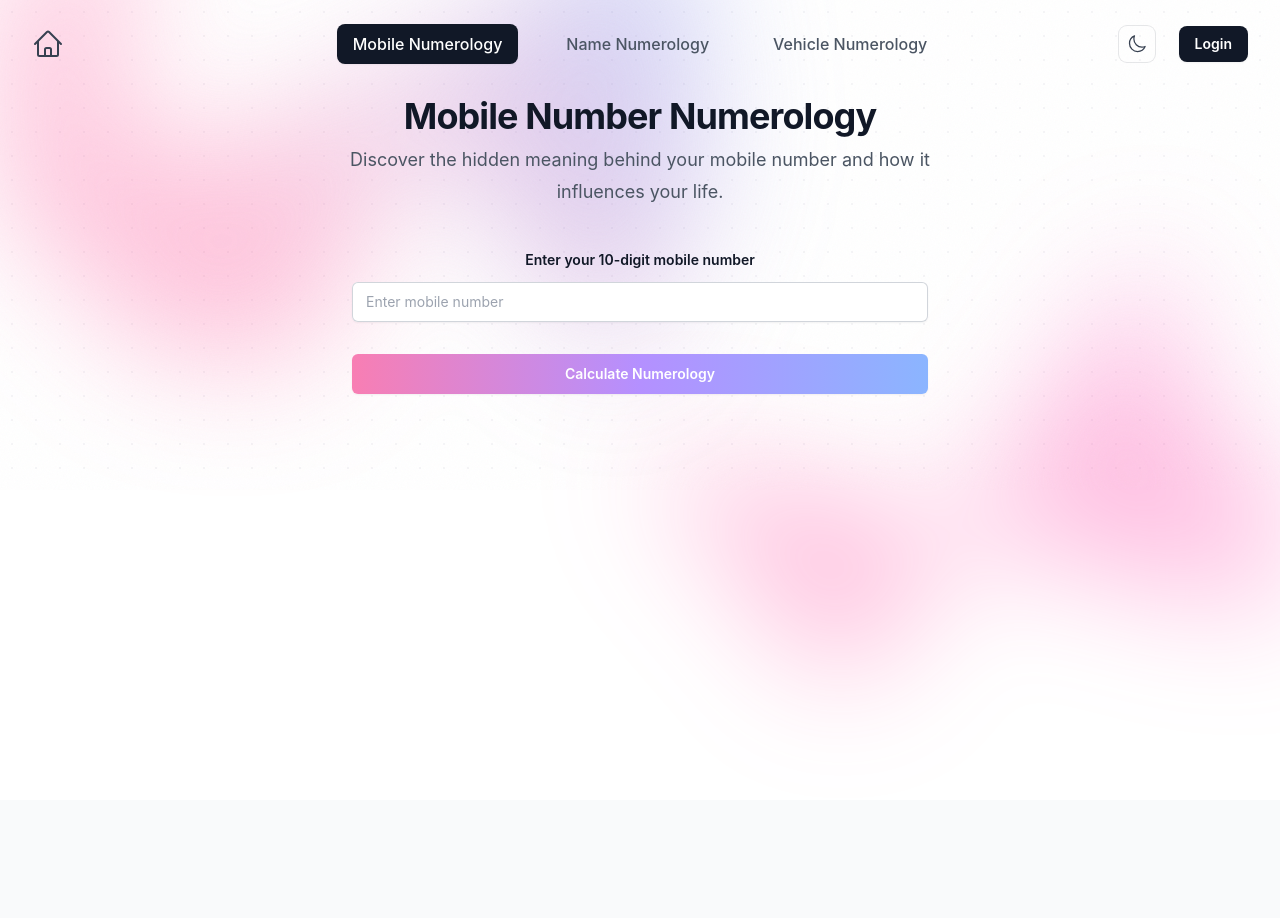
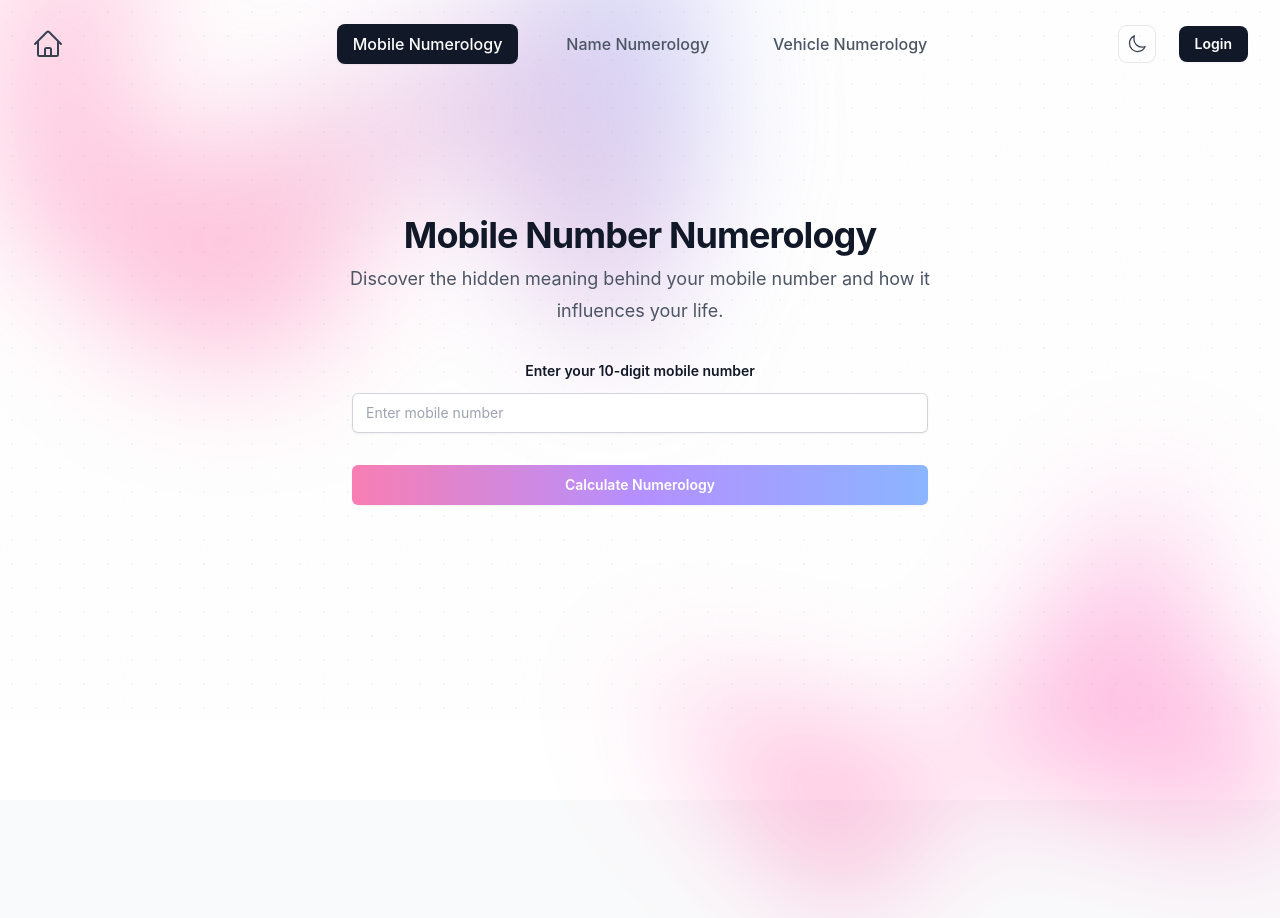
Before and after one commit to AI-CodeGen/numerology-portal-cursor, a React (Create React App) app in the folder frontend/: page / in a window 1280 px wide. Before the commit the page ends 800 px from the top, so only its background shows below. Built offline with nearby package versions, Linux system fonts and the light colour scheme.

Commit message:
spacing and padding adjusted

```diff
--- a/frontend/src/App.tsx
+++ b/frontend/src/App.tsx
@@ -65,13 +65,15 @@ const App: React.FC = () => {
               />
 
               <Header />
-              <main className="relative mx-auto max-w-7xl px-4 py-16 sm:px-6 sm:py-24 lg:px-8">
+              <main className="relative mx-auto max-w-7xl min-h-[calc(100vh-80px)] flex items-center justify-center px-4 sm:px-6 lg:px-8">
+                <div className="w-full">
                   <Routes>
                     <Route path="/" element={<MobileNumerology />} />
                     <Route path="/name" element={<NameNumerology />} />
                     <Route path="/vehicle" element={<VehicleNumerology />} />
                     <Route path="/login" element={<Login />} />
                   </Routes>
+                </div>
               </main>
             </div>
           </div>
--- a/frontend/src/pages/MobileNumerology.tsx
+++ b/frontend/src/pages/MobileNumerology.tsx
@@ -51,7 +51,7 @@ const MobileNumerology: React.FC = () => {
         Discover the hidden meaning behind your mobile number and how it influences your life.
       </p>
 
-      <div className="mt-10">
+      <div className="mt-8">
         <form onSubmit={handleSubmit} className="mx-auto max-w-xl">
           <div className="grid grid-cols-1 gap-x-8 gap-y-6 sm:grid-cols-2">
             <div className="sm:col-span-2">
--- a/frontend/src/pages/NameNumerology.tsx
+++ b/frontend/src/pages/NameNumerology.tsx
@@ -51,7 +51,7 @@ const NameNumerology: React.FC = () => {
         Discover the hidden meaning behind your name and how it influences your life path.
       </p>
 
-      <div className="mt-10">
+      <div className="mt-8">
         <form onSubmit={handleSubmit} className="mx-auto max-w-xl">
           <div className="grid grid-cols-1 gap-x-8 gap-y-6 sm:grid-cols-2">
             <div className="sm:col-span-2">
--- a/frontend/src/pages/VehicleNumerology.tsx
+++ b/frontend/src/pages/VehicleNumerology.tsx
@@ -51,7 +51,7 @@ const VehicleNumerology: React.FC = () => {
         Discover the hidden meaning behind your vehicle number and how it influences your journey.
       </p>
 
-      <div className="mt-10">
+      <div className="mt-8">
         <form onSubmit={handleSubmit} className="mx-auto max-w-xl">
           <div className="grid grid-cols-1 gap-x-8 gap-y-6 sm:grid-cols-2">
             <div className="sm:col-span-2">
```
Lines whose indentation alone changed are shown as unchanged.
